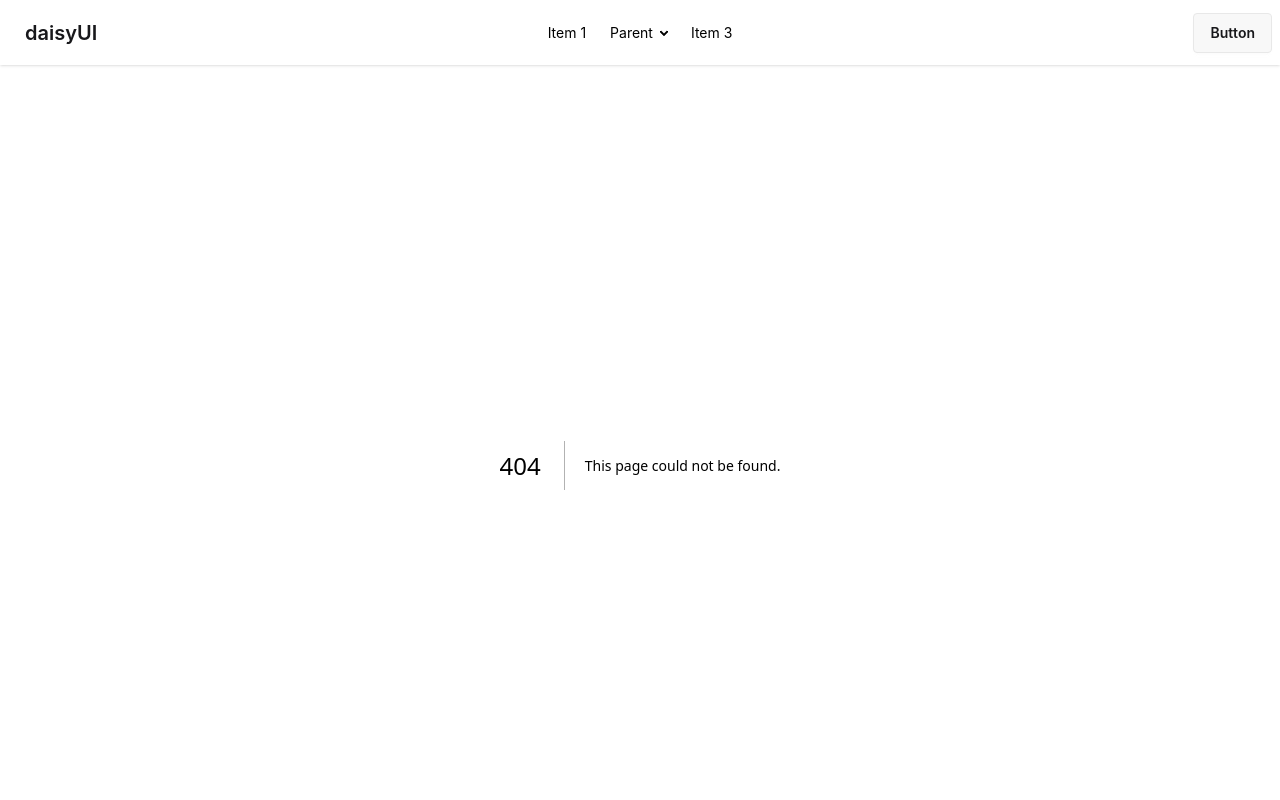
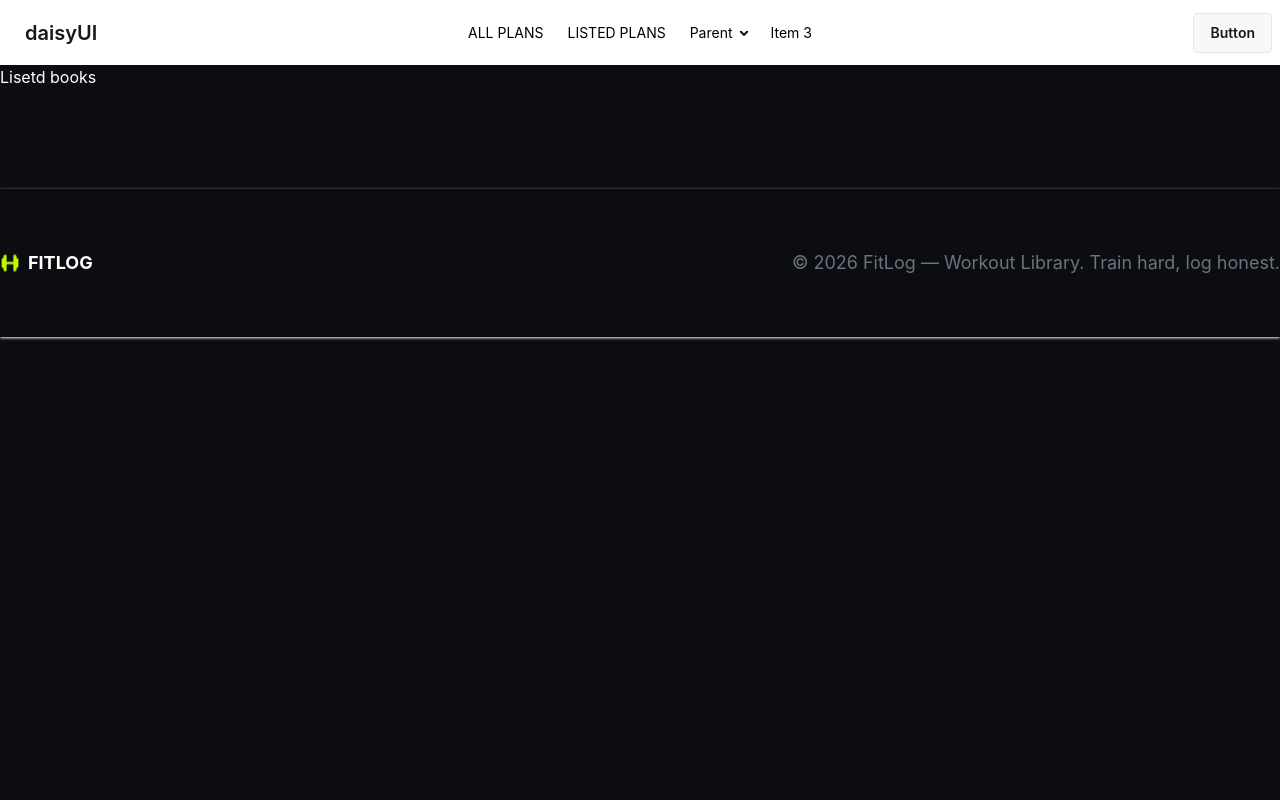
Before and after one commit to TamimurRahman/Assignment-06-Fit-Logs, a Next.js app: page /listed-plans in a window 1280 px wide. Before the commit this address had no page. Shown: the top 800 px of the page. Built offline with nearby package versions, Linux system fonts and the light colour scheme.

Commit message:
context API itrigation and store todays plan in the context and also new readbutton for client side and navbar home page links and listed books rendering

```diff
--- a/src/app/card-details/[id]/page.tsx
+++ b/src/app/card-details/[id]/page.tsx
@@ -1,3 +1,4 @@
+import TodaysPlanButton from "@/components/exerciseDetails/TodaysPlanButton";
 import { ExerciseType } from "@/components/types/LibraryTypes";
 import Image from "next/image";
 import { notFound } from "next/navigation";
@@ -140,10 +141,8 @@ const page = async ({ params }: ExerciseDetailsPageProps) => {
 
           {/* ================= BUTTONS ================= */}
           <div className="mt-6 flex flex-wrap gap-3">
-            <button className="rounded-lg bg-lime-400 px-5 py-3 text-sm font-semibold text-black hover:bg-lime-300">
-              Add to today&apos;s plan
-            </button>
 
+<TodaysPlanButton exercise={exercise}></TodaysPlanButton>
             <button className="rounded-lg border border-gray-700 px-5 py-3 text-sm text-white hover:bg-gray-800">
               Save for later
             </button>
--- /dev/null
+++ b/src/app/context/ExerciseContext.tsx
@@ -0,0 +1,19 @@
+"use client";
+import React, { createContext, ReactNode, useState } from 'react';
+export const ExerciseContext = createContext({});
+const ExerciseProvider = ({children}:{children:ReactNode}) => {
+  const [todayPlan,setTodayPlan] = useState([]);
+  const [wishlist,setWishlist] = useState([]);
+
+  const sharedData = {
+    todayPlan,
+    setTodayPlan,
+    wishlist,
+    setWishlist
+  };
+   return (
+    <ExerciseContext.Provider value={sharedData}>{children}</ExerciseContext.Provider>
+  );
+};
+
+export default ExerciseProvider;
--- a/src/app/layout.tsx
+++ b/src/app/layout.tsx
@@ -3,6 +3,7 @@ import { Geist, Geist_Mono } from "next/font/google";
 import "./globals.css";
 import Navbar from "@/components/shared/Navbar";
 import Footer from "@/components/homepage/Footer";
+import ExerciseProvider from "./context/ExerciseContext";
 
 const geistSans = Geist({
   variable: "--font-geist-sans",
@@ -21,17 +22,19 @@ export const metadata: Metadata = {
 
 export default function RootLayout({ children }: LayoutProps<"/">) {
   return (
-
     <html
       lang="en"
       data-theme="light"
       className={`${geistSans.variable} ${geistMono.variable} h-full antialiased`}
     >
       <body className="min-h-full flex flex-col bg-[#0C0D10] text-white">
-        <Navbar />
-        {children}
+        <ExerciseProvider>
+          <Navbar />
+          {children}
+
+          <Footer></Footer>
+        </ExerciseProvider>
       </body>
-      <Footer></Footer>
     </html>
   );
 }
--- /dev/null
+++ b/src/app/listed-plans/page.tsx
@@ -0,0 +1,16 @@
+"use client"
+
+import { useContext } from 'react';
+import { ExerciseContext } from '../context/ExerciseContext';
+
+const ListedPlans = () => {
+  const {todayPlan}= useContext(ExerciseContext);
+  console.log(todayPlan);
+  return (
+    <div>
+      <h1>Lisetd books</h1>
+    </div>
+  );
+};
+
+export default ListedPlans;
--- /dev/null
+++ b/src/components/exerciseDetails/TodaysPlanButton.tsx
@@ -0,0 +1,23 @@
+"use client";
+import { ExerciseContext } from "@/app/context/ExerciseContext";
+import React, { useContext } from "react";
+import { ExerciseType } from "../types/LibraryTypes";
+
+const TodaysPlanButton = ({ exercise }: { exercise: ExerciseType }) => {
+  const { todayPlan, setTodayPlan } = useContext(ExerciseContext);
+  //  console.log(booksProvider,"  booksProvider");
+  const handleTodayPlan = () => {
+    console.log("read book button trigger", exercise);
+    setTodayPlan([...todayPlan, exercise]);
+  };
+  return (
+    <button
+      className="rounded-lg bg-lime-400 px-5 py-3 text-sm font-semibold text-black hover:bg-lime-300"
+      onClick={() => handleTodayPlan()}
+    >
+      Add to today&apos;s plan
+    </button>
+  );
+};
+
+export default TodaysPlanButton;
--- a/src/components/shared/Navbar.tsx
+++ b/src/components/shared/Navbar.tsx
@@ -1,43 +1,82 @@
-import React from 'react';
+import Link from "next/link";
+import React from "react";
 
 const Navbar = () => {
   return (
-    <nav className='container mx-auto'>
+    <nav className="container mx-auto text-black">
       <div className="navbar bg-base-100 shadow-sm">
         <div className="navbar-start">
           <div className="dropdown">
             <div tabIndex={0} role="button" className="btn btn-ghost lg:hidden">
-        <svg aria-label="Menu" xmlns="http://www.w3.org/2000/svg" className="h-5 w-5" fill="none" viewBox="0 0 24 24" stroke="currentColor"> <path strokeLinecap="round" strokeLinejoin="round" strokeWidth="2" d="M4 6h16M4 12h8m-8 6h16" /> </svg>
+              <svg
+                aria-label="Menu"
+                xmlns="http://www.w3.org/2000/svg"
+                className="h-5 w-5"
+                fill="none"
+                viewBox="0 0 24 24"
+                stroke="currentColor"
+              >
+                {" "}
+                <path
+                  strokeLinecap="round"
+                  strokeLinejoin="round"
+                  strokeWidth="2"
+                  d="M4 6h16M4 12h8m-8 6h16"
+                />{" "}
+              </svg>
             </div>
             <ul
               tabIndex={-1}
-        className="menu menu-sm dropdown-content bg-base-100 rounded-box z-1 mt-3 w-52 p-2 shadow">
-        <li><a>Item 1</a></li>
+              className="menu menu-sm dropdown-content bg-base-100 rounded-box z-1 mt-3 w-52 p-2  "
+            >
+              <li>
+                <Link href={`/`}>ALL PLANS</Link>
+              </li>
+              <li>
+                <Link href={`/listed-plans`}>LISTED PLANS</Link>
+              </li>
               <li>
                 <a>Parent</a>
                 <ul className="p-2">
-            <li><a>Submenu 1</a></li>
-            <li><a>Submenu 2</a></li>
+                  <li>
+                    <a>Submenu 1</a>
+                  </li>
+                  <li>
+                    <a>Submenu 2</a>
+                  </li>
                 </ul>
               </li>
-        <li><a>Item 3</a></li>
+              <li>
+                <a>Item 3</a>
+              </li>
             </ul>
           </div>
           <a className="btn btn-ghost text-xl">daisyUI</a>
         </div>
         <div className="navbar-center hidden lg:flex">
           <ul className="menu menu-horizontal px-1">
-      <li><a>Item 1</a></li>
+            <li>
+              <Link href={`/`}>ALL PLANS</Link>
+            </li>
+            <li>
+              <Link href={`/listed-plans`}>LISTED PLANS</Link>
+            </li>
             <li>
               <details>
                 <summary>Parent</summary>
                 <ul className="p-2 bg-base-100 w-40 z-1">
-            <li><a>Submenu 1</a></li>
-            <li><a>Submenu 2</a></li>
+                  <li>
+                    <a>Submenu 1</a>
+                  </li>
+                  <li>
+                    <a>Submenu 2</a>
+                  </li>
                 </ul>
               </details>
             </li>
-      <li><a>Item 3</a></li>
+            <li>
+              <a>Item 3</a>
+            </li>
           </ul>
         </div>
         <div className="navbar-end">
@@ -45,7 +84,6 @@ const Navbar = () => {
         </div>
       </div>
     </nav>
-
   );
 };
 
```
Lines whose indentation alone changed are shown as unchanged.
